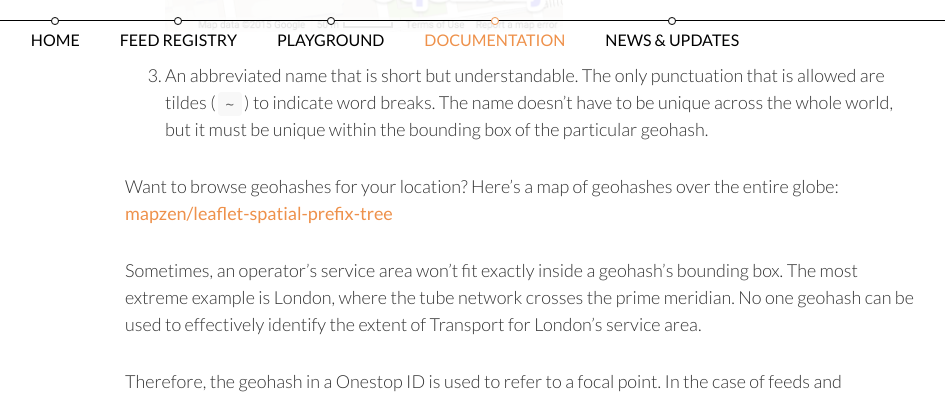
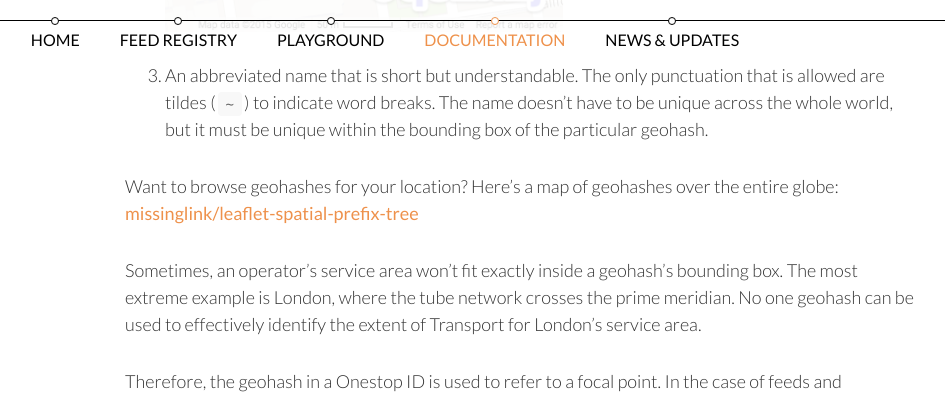
Before and after one commit to transitland/www-transit-land, a Jekyll site: the page built from documentation/onestop-id-scheme/index.md, in a window 1280 px wide and 900 px high, scrolled down 2392 px. Shown: the top 396 px of the window, without its empty margins (255-1200 px from the left). Built offline with Jekyll 4.4.1, drawn with Linux system fonts in a browser that asks for light colours; nearby versions of some CDN libraries.

Commit message:
update link to geohash map

```diff
--- a/documentation/onestop-id-scheme/index.md
+++ b/documentation/onestop-id-scheme/index.md
@@ -47,7 +47,7 @@ A Onestop ID is an alphanumeric, global, immutable identifer for transit feeds,
 
 3. An abbreviated name that is short but understandable. The only punctuation that is allowed are tildes (`~`) to indicate word breaks. The name doesn't have to be unique across the whole world, but it must be unique within the bounding box of the particular geohash.
 
-Want to browse geohashes for your location? Here's a map of geohashes over the entire globe: [mapzen/leaflet-spatial-prefix-tree](http://mapzen.github.io/leaflet-spatial-prefix-tree/)
+Want to browse geohashes for your location? Here's a map of geohashes over the entire globe: [missinglink/leaflet-spatial-prefix-tree](http://missinglink.github.io/leaflet-spatial-prefix-tree/)
 
 Sometimes, an operator's service area won't fit exactly inside a geohash's bounding box. The most extreme example is London, where the tube network crosses the prime meridian. No one geohash can be used to effectively identify the extent of Transport for London's service area.
 
```
Also changed, not shown: _posts/2015-06-05-geohashes-and-you.md (+1 -1 lines).
